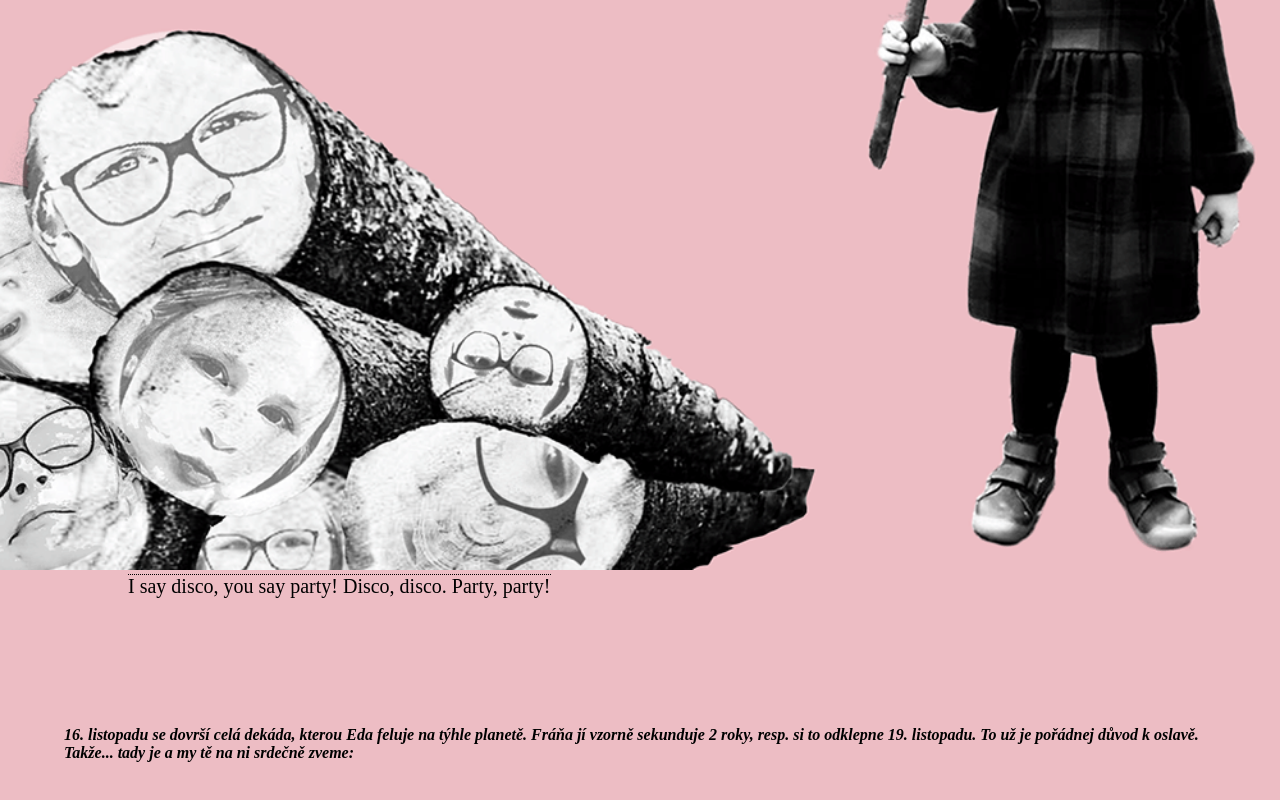
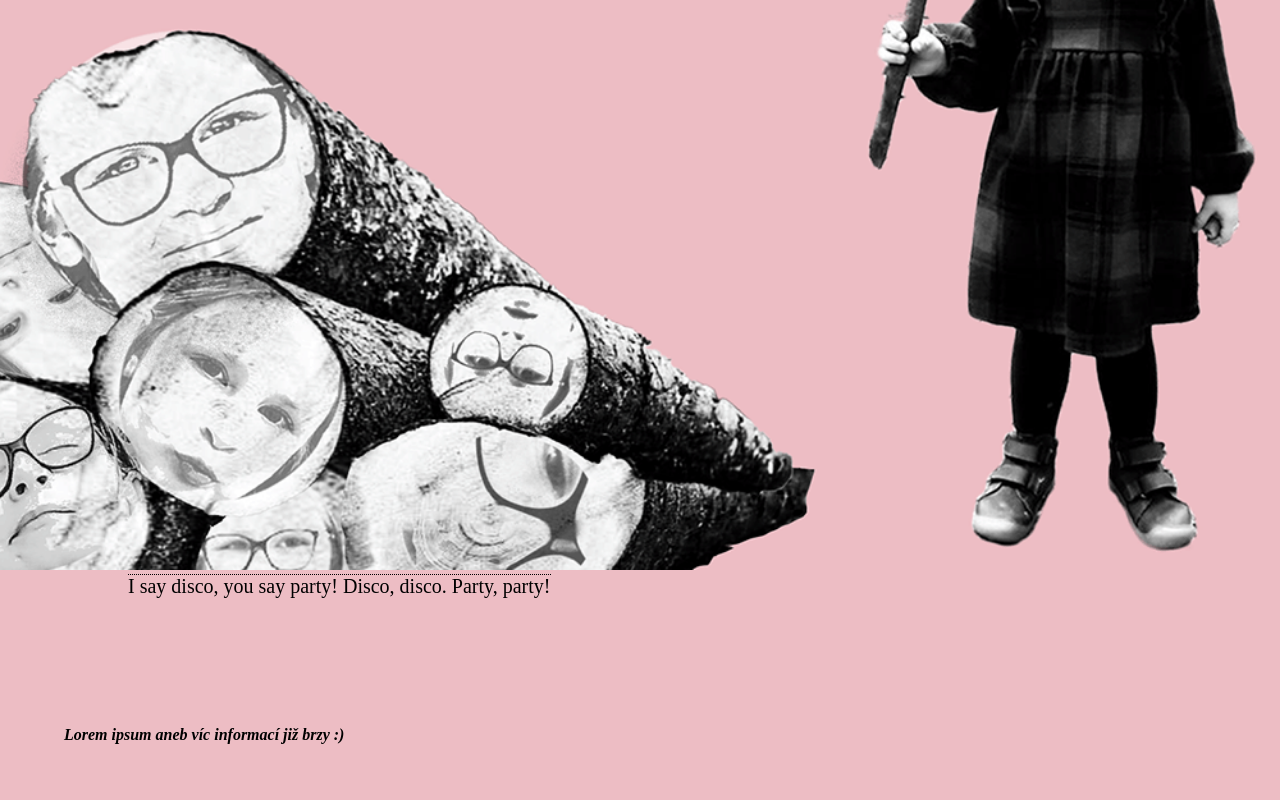
Before and after one commit to martickakocicka/oslava, a plain HTML site: page index.html in a window 1280 px wide. Shown: the part 422-1222 px from the top of the page. Drawn offline with Linux system fonts and the light colour scheme; a web font is replaced by a local one.

Commit message:
lorem ipsum

```diff
--- a/index.html
+++ b/index.html
@@ -27,11 +27,6 @@
       <img src="image/proweb.png" alt="pozvanka" width="1000" height="692" />
     </div>
     <h3>I say disco, you say party! Disco, disco. Party, party!</h3>
-    <p class="uvod">
-      16. listopadu se dovrší celá dekáda, kterou Eda feluje na týhle planetě.
-      Fráňa jí vzorně sekunduje 2 roky, resp. si to odklepne 19. listopadu. To
-      už je pořádnej důvod k oslavě. Takže... tady je a my tě na ni srdečně
-      zveme:
-    </p>
+    <p class="uvod">Lorem ipsum aneb víc informací již brzy :)</p>
   </body>
 </html>
```
